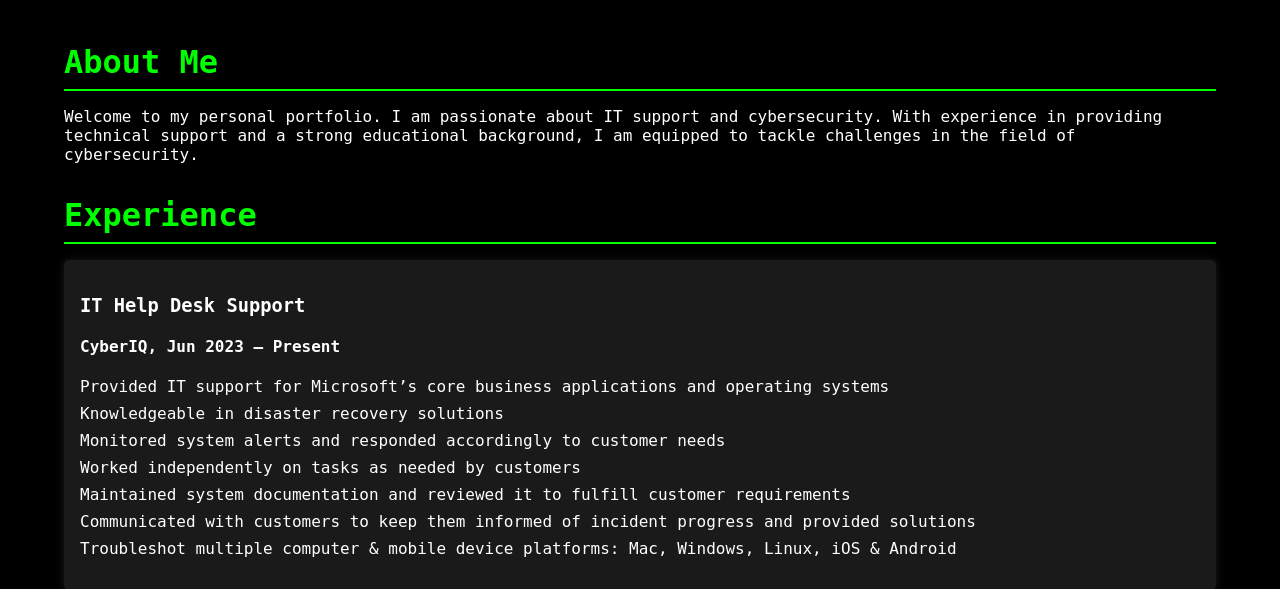
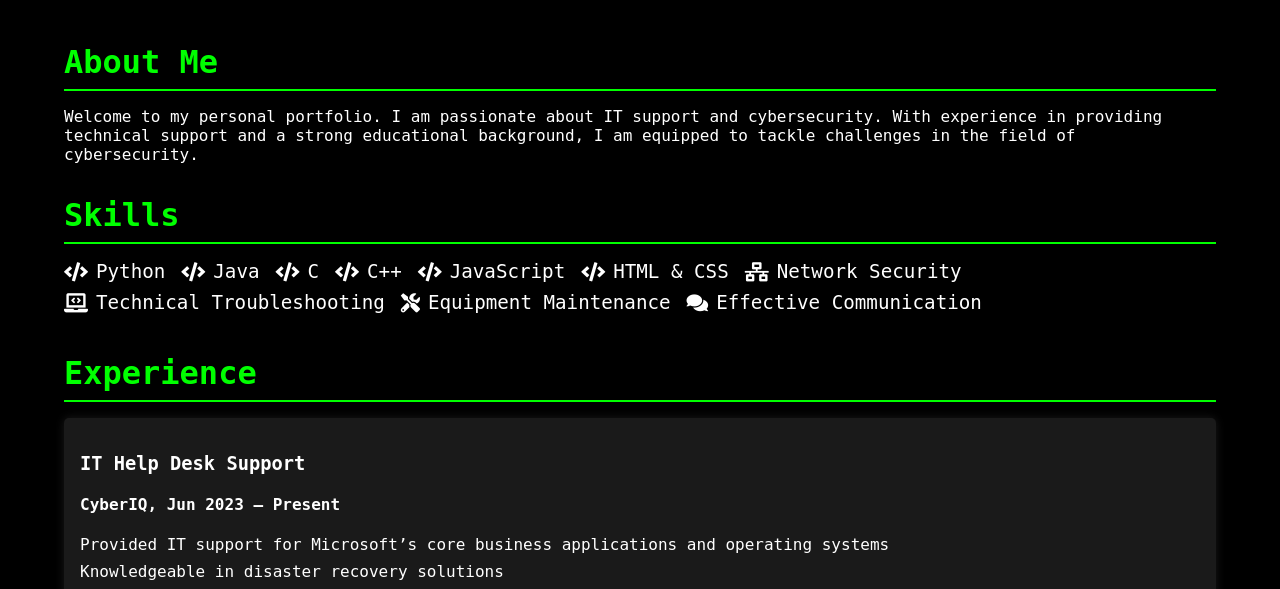
Before and after one commit to drent-z/danielren.tz, a Flask app: page / in a window 1280 px wide. Shown: the part 444-1033 px from the top of the page. Run offline with Flask 2, Linux system fonts and the light colour scheme.

Commit message:
added my skills

```diff
--- a/app/static/styles.css
+++ b/app/static/styles.css
@@ -78,6 +78,24 @@ h2 {
     box-shadow: 0 0 10px rgba(255, 255, 255, 0.1);
 }
 
+.skills-list {
+    display: flex;
+    flex-wrap: wrap;
+    list-style-type: none;
+    padding-left: 0;
+}
+
+.skills-list li {
+    margin-right: 1rem;
+    font-size: 1.2rem;
+    display: flex;
+    align-items: center;
+}
+
+.skills-list li i {
+    margin-right: 0.5rem;
+}
+
 ul {
     list-style-type: none;
     padding-left: 0;
--- a/app/templates/index.html
+++ b/app/templates/index.html
@@ -10,6 +10,22 @@
     <section id="about">
         <h2>About Me</h2>
         <p>Welcome to my personal portfolio. I am passionate about IT support and cybersecurity. With experience in providing technical support and a strong educational background, I am equipped to tackle challenges in the field of cybersecurity.</p>
+    </section>
+
+    <section id="skills">
+        <h2>Skills</h2>
+        <ul class="skills-list">
+            <li><i class="fas fa-code"></i> Python</li>
+            <li><i class="fas fa-code"></i> Java</li>
+            <li><i class="fas fa-code"></i> C</li>
+            <li><i class="fas fa-code"></i> C++</li>
+            <li><i class="fas fa-code"></i> JavaScript</li>
+            <li><i class="fas fa-code"></i> HTML & CSS</li>
+            <li><i class="fas fa-network-wired"></i> Network Security</li>
+            <li><i class="fas fa-laptop-code"></i> Technical Troubleshooting</li>
+            <li><i class="fas fa-tools"></i> Equipment Maintenance</li>
+            <li><i class="fas fa-comments"></i> Effective Communication</li>
+        </ul>
     </section>
 
     <section id="experience">
--- a/app/templates/layout.html
+++ b/app/templates/layout.html
@@ -5,6 +5,7 @@
     <meta name="viewport" content="width=device-width, initial-scale=1.0">
     <title>Daniel Rentz's Portfolio</title>
     <link rel="stylesheet" href="{{ url_for('static', filename='styles.css') }}">
+    <link rel="stylesheet" href="https://cdnjs.cloudflare.com/ajax/libs/font-awesome/5.15.4/css/all.min.css">
 </head>
 <body>
     <header>
```
Also changed, not shown: 1 other file.
